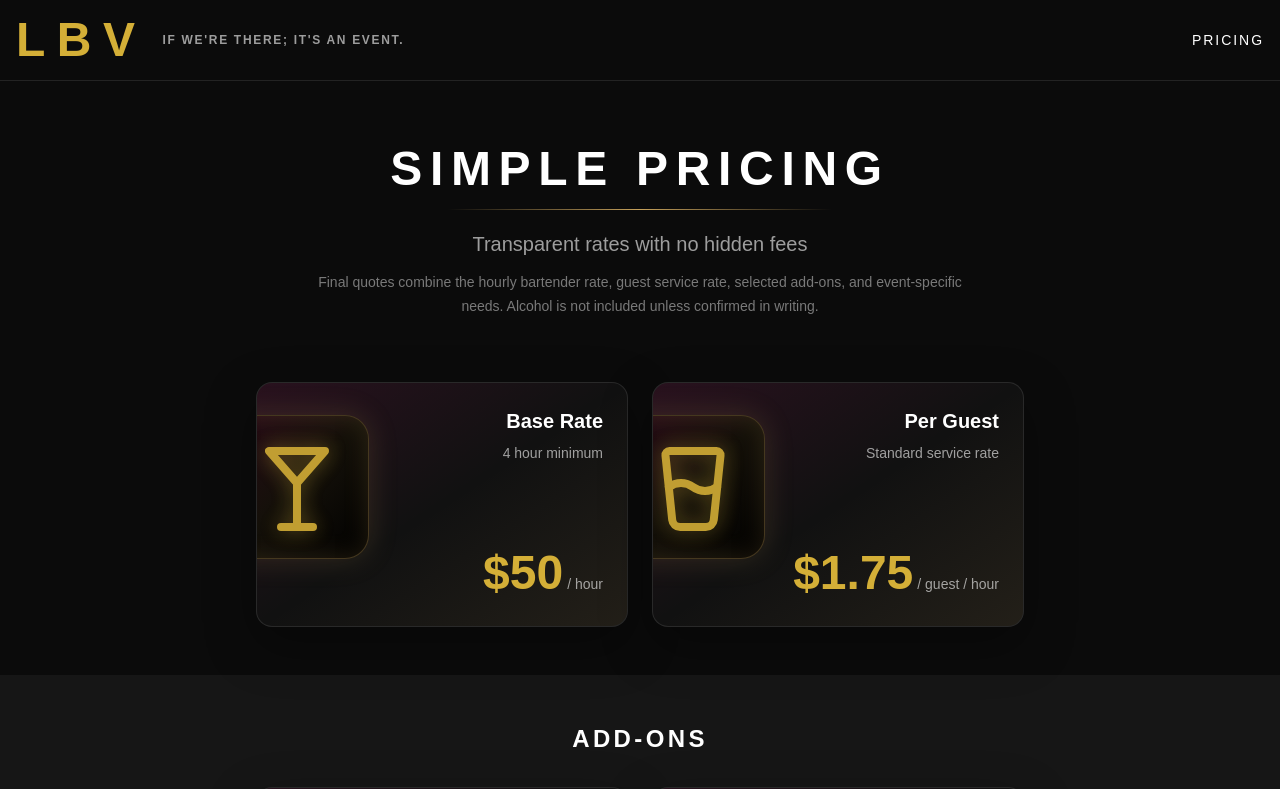
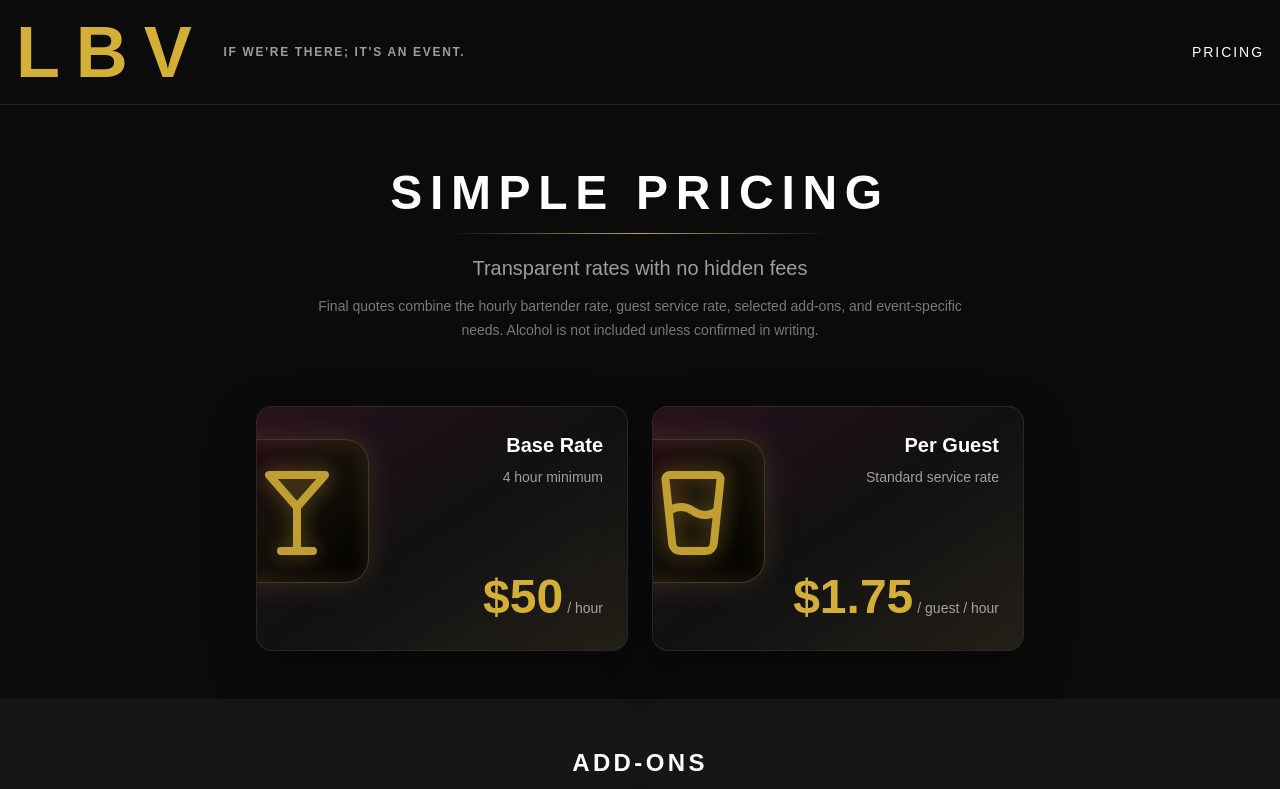
Before and after one commit to LocallyUniversal/LBV-Bartending, a Next.js app: page /pricing in a window 1280 px wide. Shown: the top 789 px of the page. Built offline with nearby package versions, Linux system fonts and the light colour scheme.

Commit message:
Make LBV header oversized

```diff
--- a/src/components/site-header.tsx
+++ b/src/components/site-header.tsx
@@ -3,7 +3,7 @@ export function SiteHeader() {
     <header className="border-b border-white/10 bg-[#0b0b0b]">
       <div className="container mx-auto flex items-center justify-between gap-4 px-4 py-4">
         <div className="flex flex-col gap-1 sm:flex-row sm:items-center sm:gap-4">
-          <div className="text-3xl font-bold uppercase tracking-[0.24em] text-[#d4af37] md:text-5xl">
+          <div className="text-5xl font-bold uppercase leading-none tracking-[0.22em] text-[#d4af37] sm:text-6xl md:text-7xl">
             LBV
           </div>
           <p className="max-w-[220px] text-xs font-semibold uppercase tracking-[0.14em] text-white/60 sm:max-w-none">
```
Also changed, not shown: 1 other file (tests, documents, lock files or other folders).
